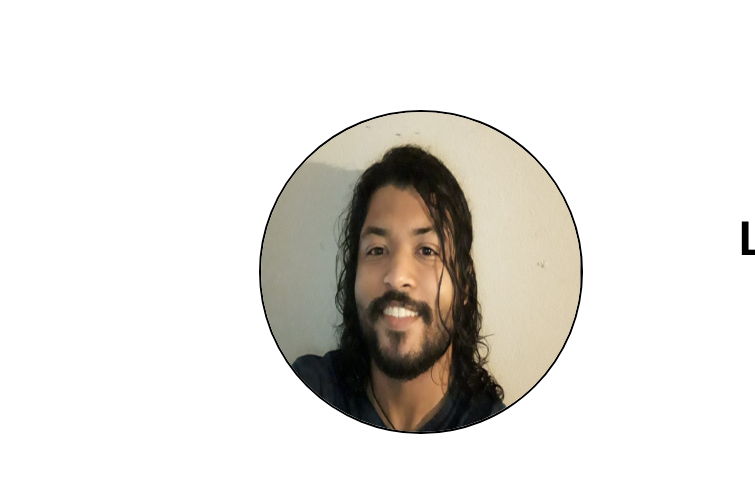
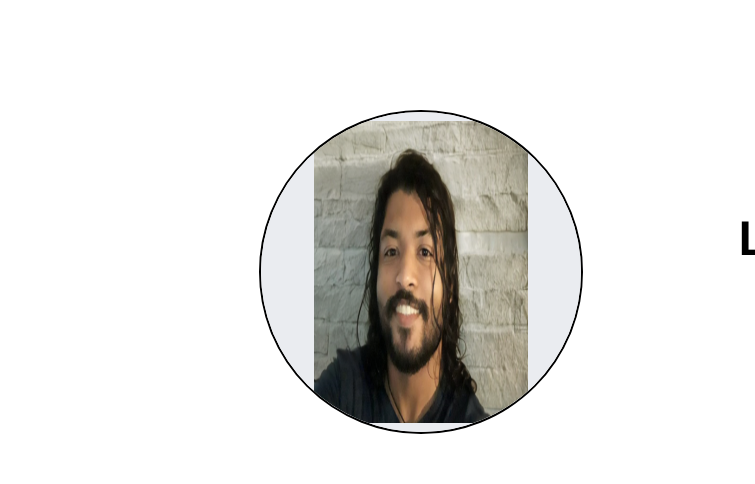
Before and after one commit to n7lucas/Portfolio-html-css-javascript, a plain HTML site: page index.html in a window 1280 px wide. Shown: the part 174-658 px from the top of the page, 0-755 px from the left. Drawn offline with Linux system fonts and the light colour scheme.

Commit message:
Update index.html

```diff
--- a/index.html
+++ b/index.html
@@ -81,7 +81,7 @@
     </nav>
     <section id="profile">
         <div class="section__pic-container">
-            <img class="profile__pic_size backblack toggleclass" src="./assets/fotocurriculo.png" alt="Lucas Mello profilke picture"/>
+            <img class="profile__pic_size backblack toggleclass" src="./assets/primeira.png" alt="Lucas Mello profilke picture"/>
         </div>
         <div class="section__text">
             <p class="section__text__p1" data-i18n="hello"></p>
```
